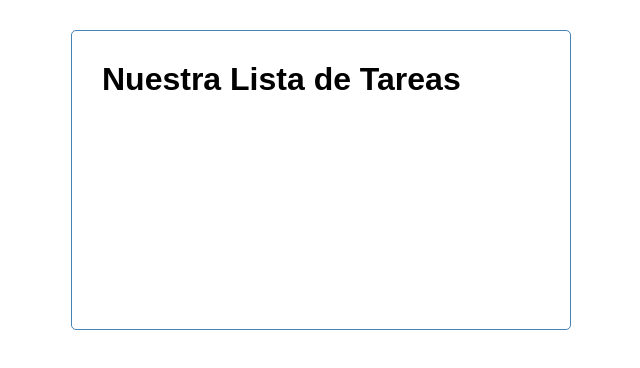
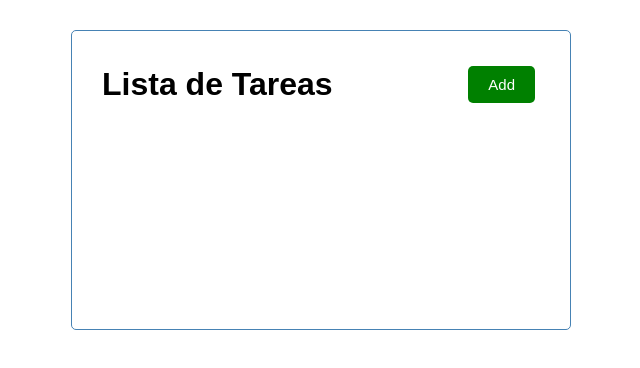
Before and after one commit to Anahipv/task-list, an Angular app: page / in a window 1280 px wide. Shown: the top 368 px of the page, without its empty margins (319-959 px from the left). Built offline with nearby package versions, Linux system fonts and the light colour scheme.

Commit message:
primer boton

```diff
--- a/src/app/app.module.ts
+++ b/src/app/app.module.ts
@@ -4,11 +4,13 @@
 import { AppRoutingModule } from './app-routing.module';
 import { AppComponent } from './app.component';
 import { HeaderComponent } from './component/header/header.component';
+import { ButtonComponent } from './component/button/button.component';
 
 @NgModule({
   declarations: [
     AppComponent,
-    HeaderComponent
+    HeaderComponent,
+    ButtonComponent
   ],
   imports: [
     BrowserModule,
--- /dev/null
+++ b/src/app/component/button/button.component.html
@@ -0,0 +1,7 @@
+<button
+    class="btn"
+    [ngStyle]="{'background-color': color}"
+    (click)="onClick()"
+>
+    {{text}}
+</button>
--- /dev/null
+++ b/src/app/component/button/button.component.ts
@@ -0,0 +1,21 @@
+import { Component, OnInit, Input, Output, EventEmitter } from '@angular/core';
+
+@Component({
+  selector: 'app-button',
+  templateUrl: './button.component.html',
+  styleUrls: ['./button.component.css']
+})
+export class ButtonComponent implements OnInit {
+  @Input() text: string = "";
+  @Input() color: string = "";
+  @Output() btnClick = new EventEmitter()
+
+  constructor() { }
+
+  ngOnInit(): void {
+  }
+
+  onClick(){
+    this.btnClick.emit
+  }
+}
--- a/src/app/component/header/header.component.html
+++ b/src/app/component/header/header.component.html
@@ -1 +1,7 @@
-<h1>{{title}}</h1>
+<header>
+    <h1>{{title}}</h1>
+    <app-button color="green" text="Add"
+    (btnClick)="toggleAddTask()"
+    >
+    </app-button>
+</header>
--- a/src/app/component/header/header.component.ts
+++ b/src/app/component/header/header.component.ts
@@ -7,10 +7,14 @@
 })
 export class HeaderComponent implements OnInit {
 
-  title = 'Nuestra Lista de Tareas';
+  title = 'Lista de Tareas';
   constructor() { }
 
   ngOnInit(): void {
   }
 
+  toggleAddTask(){
+    console.log("toggleAddTask!")
+  }
+
 }
```
Also changed, not shown: src/app/component/button/button.component.css (added), 1 other file (tests, documents, lock files or other folders).
